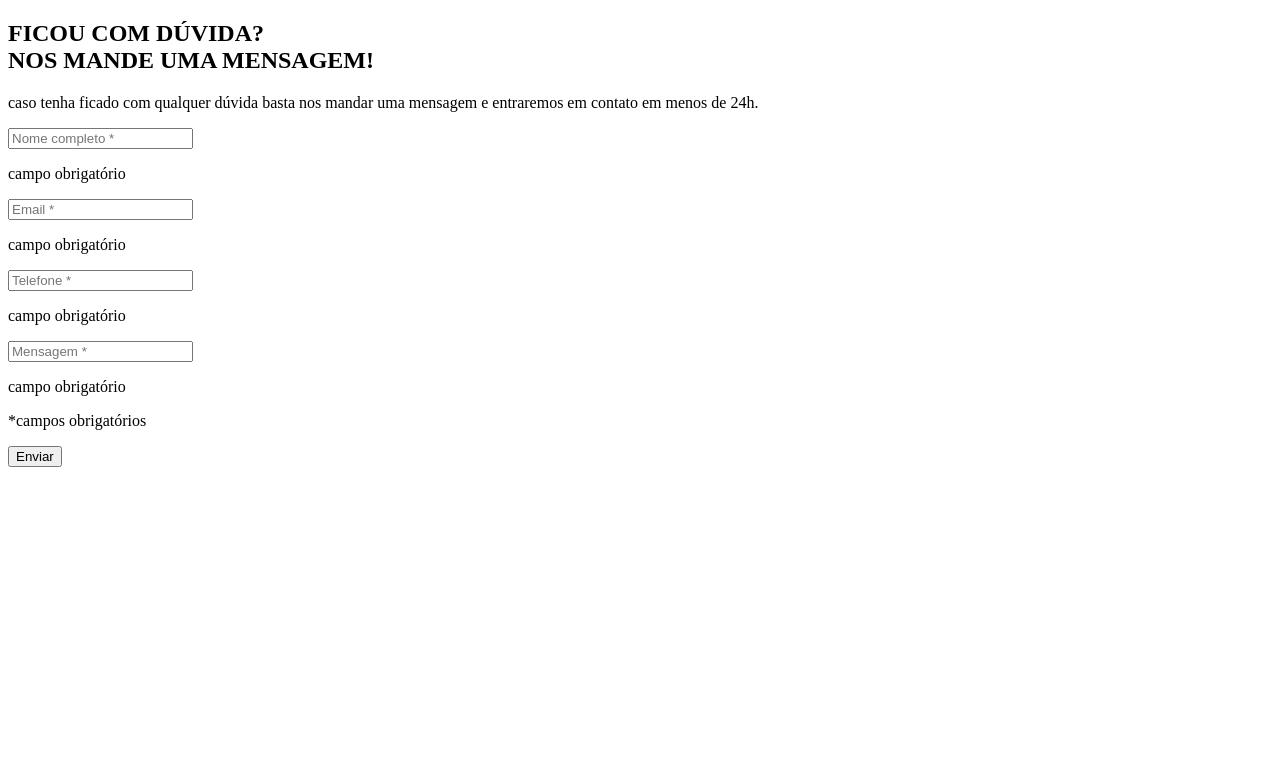
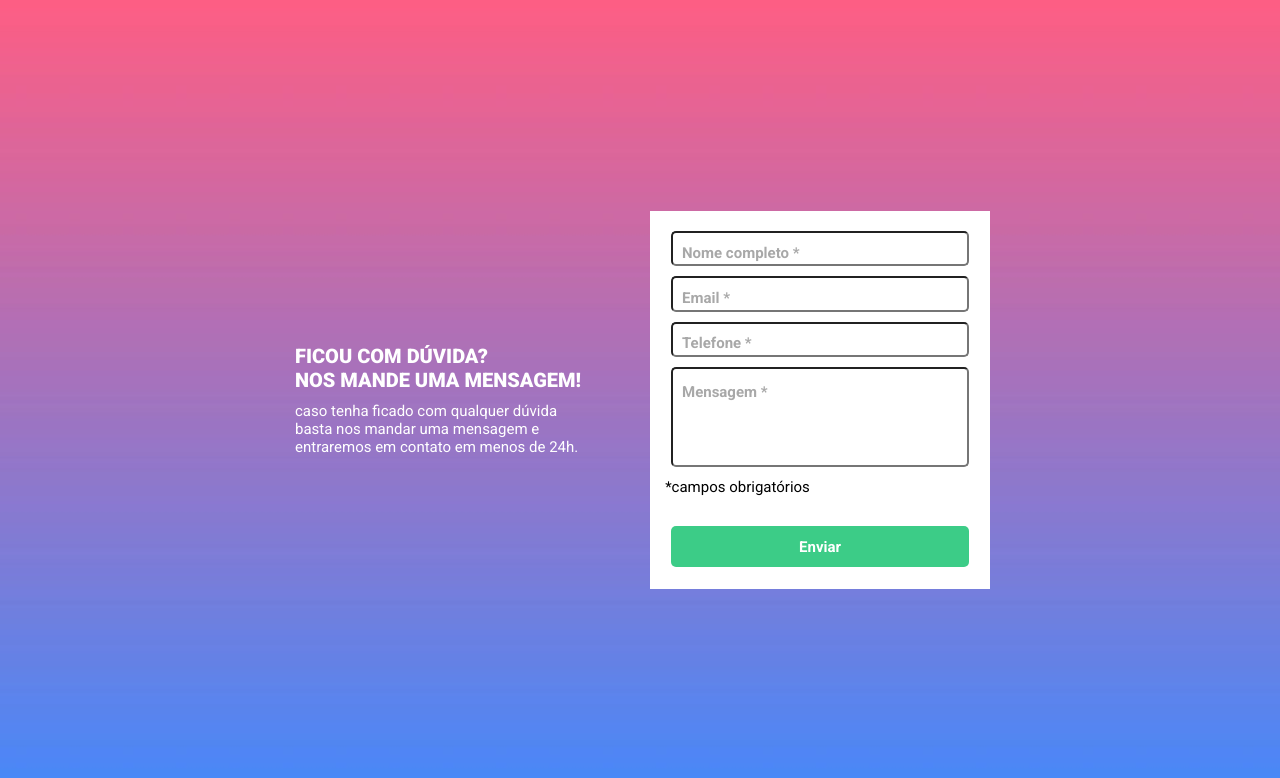
Before and after one commit to TiagoBlink182/quest-javascript-inntermediario-formulario-com-validacao, a plain HTML site: page index.html in a window 1280 px wide. Drawn offline with Linux system fonts and the light colour scheme; the site is published under a folder, as on GitHub Pages, so addresses that start at the root find nothing.

Commit message:
addponto-linkdocss

```diff
--- a/index.html
+++ b/index.html
@@ -8,9 +8,9 @@
     <link rel="preconnect" href="https://fonts.googleapis.com">
     <link rel="preconnect" href="https://fonts.gstatic.com" crossorigin>
     <link href="https://fonts.googleapis.com/css2?family=Poppins:wght@400;600&family=Roboto:wght@400;700;900&display=swap" rel="stylesheet">
-    <link rel="stylesheet" href="/src/css/reset.css">
-    <link rel="stylesheet" href="/src/css/style.css">
-    <link rel="stylesheet" href="/src/css/responsive.css">
+    <link rel="stylesheet" href="./src/css/reset.css">
+    <link rel="stylesheet" href="./src/css/style.css">
+    <link rel="stylesheet" href="./src/css/responsive.css">
 </head>
 <body>
     <section class="contato">
```
